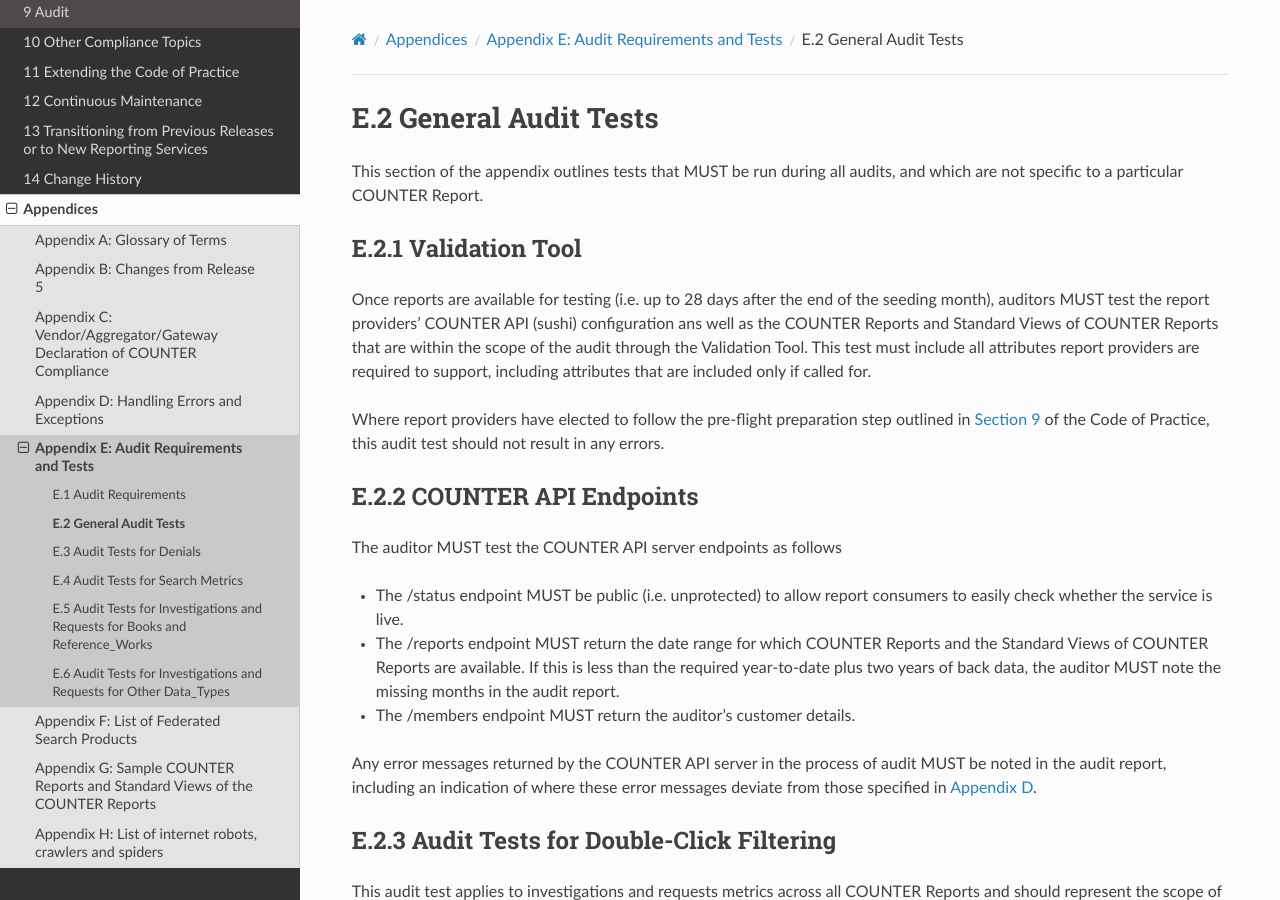
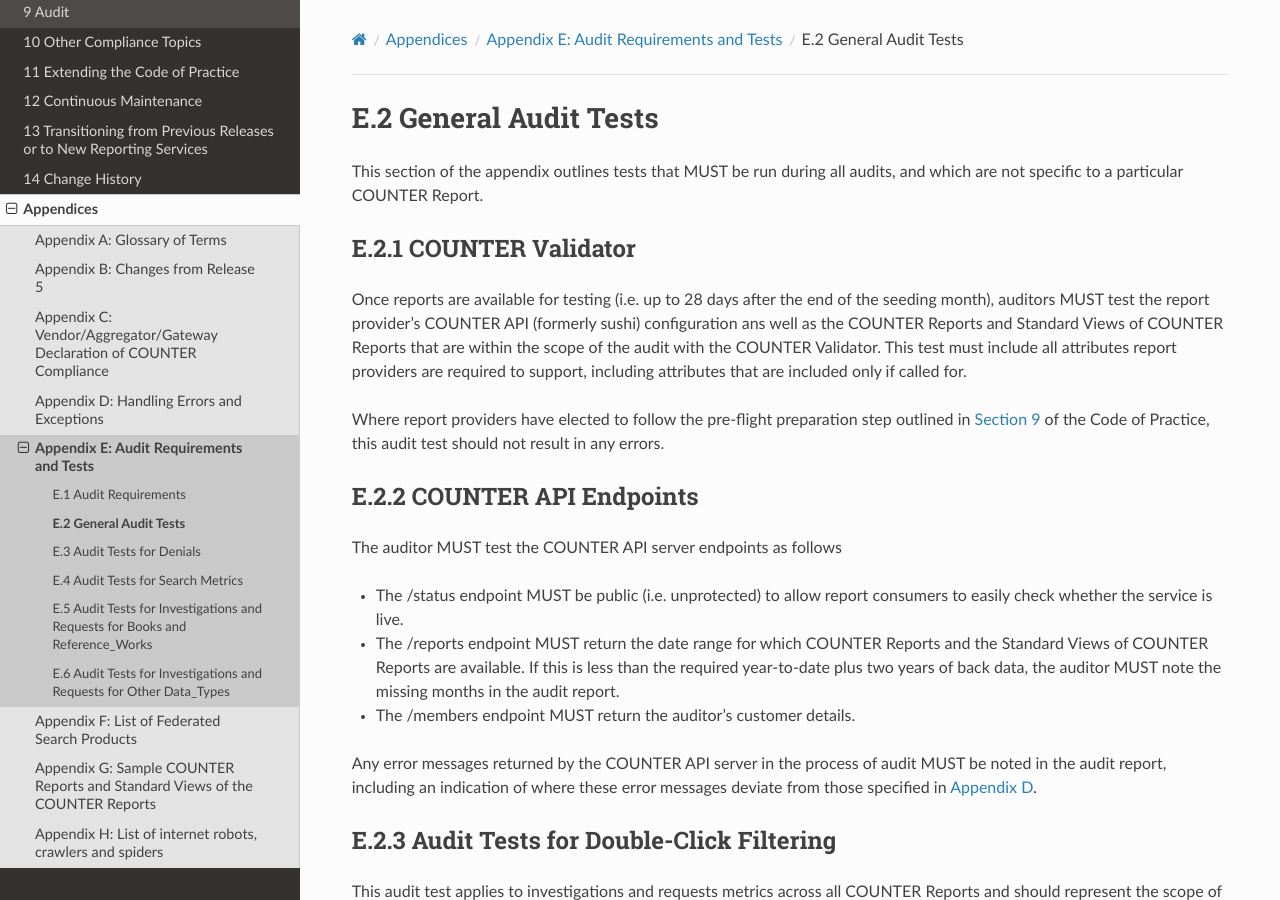
Before and after one commit to Project-Counter/cop5, a Sphinx documentation site: the page built from source/appendices/e-audit-requirements-and-tests/02-general-tests.rst, in a window 1280 px wide and 900 px high. Built offline with Sphinx 7.4.7 and the Read the Docs theme 3.1.0, drawn with Linux system fonts in a browser that asks for light colours.

Commit message:
Apply reverted fixes

```diff
--- a/source/09-audit/03-timelines.rst
+++ b/source/09-audit/03-timelines.rst
@@ -50,7 +50,7 @@
 
 Report providers may request extensions to the usual timelines under the following circumstances.
 
-* **Delayed seeding** - where a report provider is able to demonstrate that they have run the COUNTER Validation Tool and are in the process of fixing problems identified by the tool before commencing an audit, they may apply for up to three months delay in the seeding process.
+* **Delayed seeding** - where a report provider is able to demonstrate that they have run the COUNTER Validator and are in the process of fixing problems identified by the validator before commencing an audit, they may apply for up to three months delay in the seeding process.
 * **Extension to the fix period** - where an Interim Report has identified significant problems with COUNTER reports, the report provider may apply for an extension of the fix period from the standard three to a maximum of six months (i.e. an additional three months).
 
 Applications for extensions MUST be sent to both the Executive Director (code@countermetrics.org) and the auditor, and will be considered on a case-by-case basis. Only one extension of each type will be granted for any audit, and all extensions will be tracked in the Registry.
--- a/source/appendices/e-audit-requirements-and-tests/02-general-tests.rst
+++ b/source/appendices/e-audit-requirements-and-tests/02-general-tests.rst
@@ -8,10 +8,10 @@
 This section of the appendix outlines tests that MUST be run during all audits, and which are not specific to a particular COUNTER Report.
 
 
-E.2.1 Validation Tool
-"""""""""""""""""""""
+E.2.1 COUNTER Validator
+"""""""""""""""""""""""
 
-Once reports are available for testing (i.e. up to 28 days after the end of the seeding month), auditors MUST test the report providers' COUNTER API (sushi) configuration ans well as the COUNTER Reports and Standard Views of COUNTER Reports that are within the scope of the audit through the Validation Tool. This test must include all attributes report providers are required to support, including attributes that are included only if called for.
+Once reports are available for testing (i.e. up to 28 days after the end of the seeding month), auditors MUST test the report provider's COUNTER API (formerly sushi) configuration ans well as the COUNTER Reports and Standard Views of COUNTER Reports that are within the scope of the audit with the COUNTER Validator. This test must include all attributes report providers are required to support, including attributes that are included only if called for.
 
 Where report providers have elected to follow the pre-flight preparation step outlined in :numref:`audit` of the Code of Practice, this audit test should not result in any errors.
 
```
